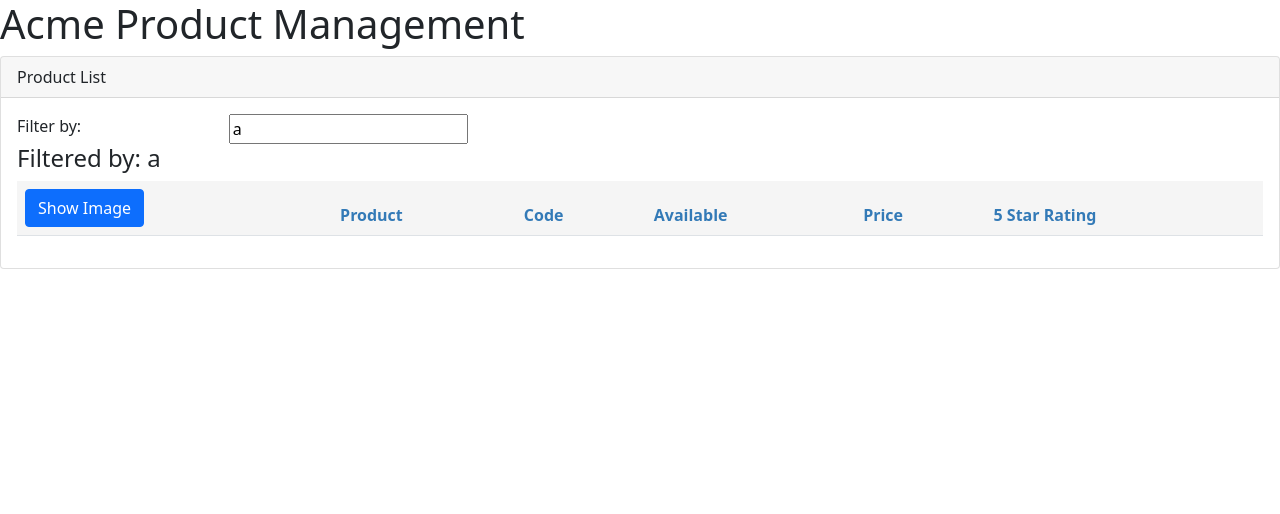
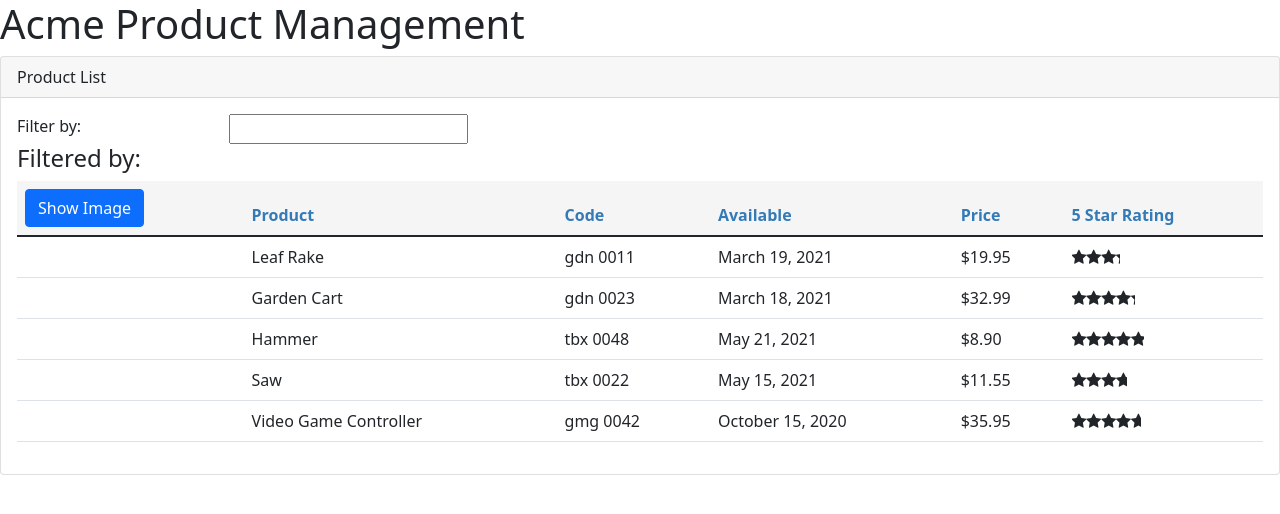
Before and after one commit to FenixS83/acmeProductManagement, an Angular app: page / in a window 1280 px wide. Shown: the top 514 px of the page. Built offline with nearby package versions, Linux system fonts and the light colour scheme.

Commit message:
built product.service.ts

```diff
--- a/src/app/components/product-list/product-list.component.ts
+++ b/src/app/components/product-list/product-list.component.ts
@@ -1,5 +1,6 @@
 import { Component, OnInit } from '@angular/core';
 import { IProduct } from './product';
+import { ProductService } from './product.service';
 
 @Component({
   selector: 'pm-products',
@@ -12,7 +13,7 @@
    imageMargin: number = 2;
    showImage: boolean = false;
 
-private _listFilter: string = '';
+  private _listFilter: string = '';
   get listFilter(): string {
     return this._listFilter;
   }
@@ -24,64 +25,14 @@
 
   filteredProducts: IProduct[] = [];
 
-   products: IProduct[] = [
-    {
-      "productId": 1,
-      "productName": "Leaf Rake",
-      "productCode": "GDN-0011",
-      "releaseDate": "March 19, 2021",
-      "description": "Leaf rake with 48-inch wooden handle.",
-      "price": 19.95,
-      "starRating": 3.2,
-      "imageUrl": "assets/images/leaf_rake.png"
-    },
-    {
-      "productId": 2,
-      "productName": "Garden Cart",
-      "productCode": "GDN-0023",
-      "releaseDate": "March 18, 2021",
-      "description": "15 gallon capacity rolling garden cart",
-      "price": 32.99,
-      "starRating": 4.2,
-      "imageUrl": "assets/images/garden_cart.png"
-    },
-    {
-      "productId": 5,
-      "productName": "Hammer",
-      "productCode": "TBX-0048",
-      "releaseDate": "May 21, 2021",
-      "description": "Curved claw steel hammer",
-      "price": 8.9,
-      "starRating": 4.8,
-      "imageUrl": "assets/images/hammer.png"
-    },
-    {
-      "productId": 8,
-      "productName": "Saw",
-      "productCode": "TBX-0022",
-      "releaseDate": "May 15, 2021",
-      "description": "15-inch steel blade hand saw",
-      "price": 11.55,
-      "starRating": 3.7,
-      "imageUrl": "assets/images/saw.png"
-    },
-    {
-      "productId": 10,
-      "productName": "Video Game Controller",
-      "productCode": "GMG-0042",
-      "releaseDate": "October 15, 2020",
-      "description": "Standard two-button video game controller",
-      "price": 35.95,
-      "starRating": 4.6,
-      "imageUrl": "assets/images/xbox-controller.png"
-    }
-  ];
+   products: IProduct[] = [];
 
 
 
+  constructor(private productService: ProductService) { }
 
 
-performFilter(filterBy: string): IProduct[] {
+  performFilter(filterBy: string): IProduct[] {
     filterBy = filterBy.toLocaleLowerCase();
     return this.products.filter((product: IProduct) =>
       product.productName.toLocaleLowerCase().includes(filterBy));
@@ -92,10 +43,11 @@
   }
 
 
-  // constructor() { }
 
   ngOnInit(): void {
-    this._listFilter = 'a';
+    this.products = this.productService.getProducts();
+    this.filteredProducts = this.products;
+
   }
 
 
--- /dev/null
+++ b/src/app/components/product-list/product.service.ts
@@ -0,0 +1,65 @@
+import { Injectable } from '@angular/core';
+import { IProduct } from './product';
+
+
+@Injectable({
+    providedIn: 'root'
+})
+export class ProductService {
+
+    getProducts(): IProduct[] {
+        return [
+            {
+              "productId": 1,
+              "productName": "Leaf Rake",
+              "productCode": "GDN-0011",
+              "releaseDate": "March 19, 2021",
+              "description": "Leaf rake with 48-inch wooden handle.",
+              "price": 19.95,
+              "starRating": 3.2,
+              "imageUrl": "assets/images/leaf_rake.png"
+            },
+            {
+              "productId": 2,
+              "productName": "Garden Cart",
+              "productCode": "GDN-0023",
+              "releaseDate": "March 18, 2021",
+              "description": "15 gallon capacity rolling garden cart",
+              "price": 32.99,
+              "starRating": 4.2,
+              "imageUrl": "assets/images/garden_cart.png"
+            },
+            {
+              "productId": 5,
+              "productName": "Hammer",
+              "productCode": "TBX-0048",
+              "releaseDate": "May 21, 2021",
+              "description": "Curved claw steel hammer",
+              "price": 8.9,
+              "starRating": 4.8,
+              "imageUrl": "assets/images/hammer.png"
+            },
+            {
+              "productId": 8,
+              "productName": "Saw",
+              "productCode": "TBX-0022",
+              "releaseDate": "May 15, 2021",
+              "description": "15-inch steel blade hand saw",
+              "price": 11.55,
+              "starRating": 3.7,
+              "imageUrl": "assets/images/saw.png"
+            },
+            {
+              "productId": 10,
+              "productName": "Video Game Controller",
+              "productCode": "GMG-0042",
+              "releaseDate": "October 15, 2020",
+              "description": "Standard two-button video game controller",
+              "price": 35.95,
+              "starRating": 4.6,
+              "imageUrl": "assets/images/xbox-controller.png"
+            }
+          ]
+
+    }
+}
```
